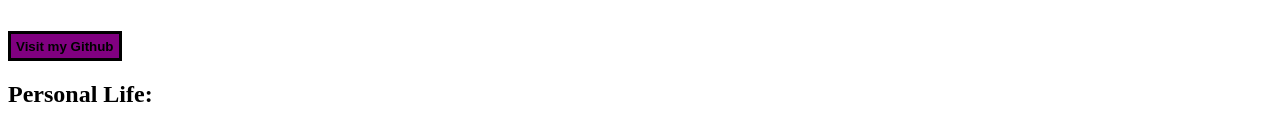
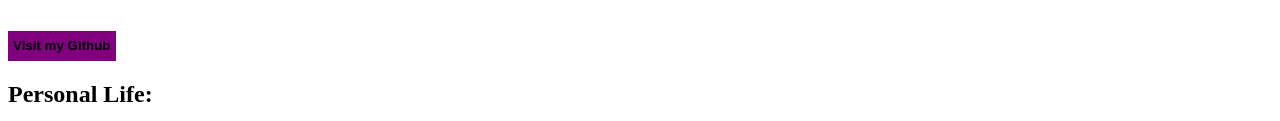
Before and after one commit to crystalbrock619/crystalbrock-lambda-project, a plain HTML site: page index.html in a window 1280 px wide. Shown: the part 618-739 px from the top of the page. Drawn offline with Linux system fonts and the light colour scheme.

Commit message:
Update style.css
Changed button styling

```diff
--- a/style.css
+++ b/style.css
@@ -10,11 +10,12 @@ h1 {
     position: sticky;
 }
 button {
-    border: solid black 3px;
+    border: 0;
     background-color: purple;
     padding: 5px;
     height: 30px;
     font-weight: bold;
+    margin: 0;
 }
 p {
     font-size: 20;
```
